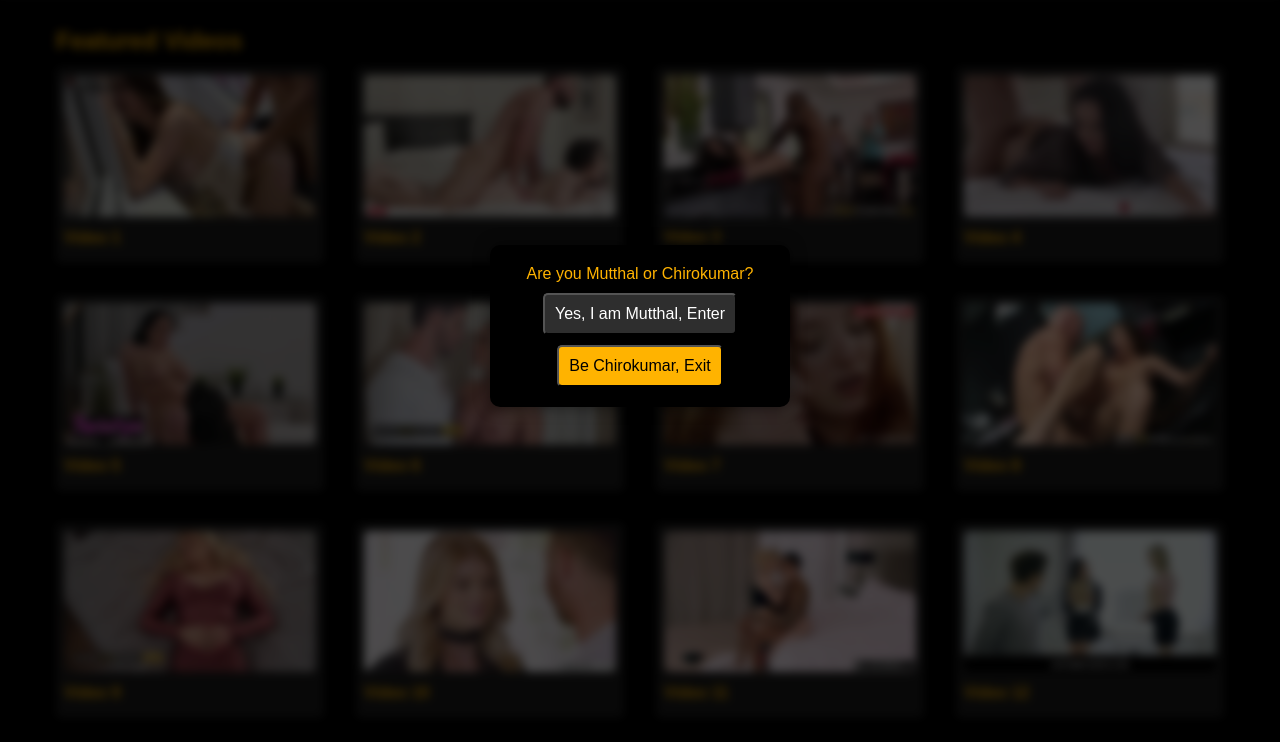
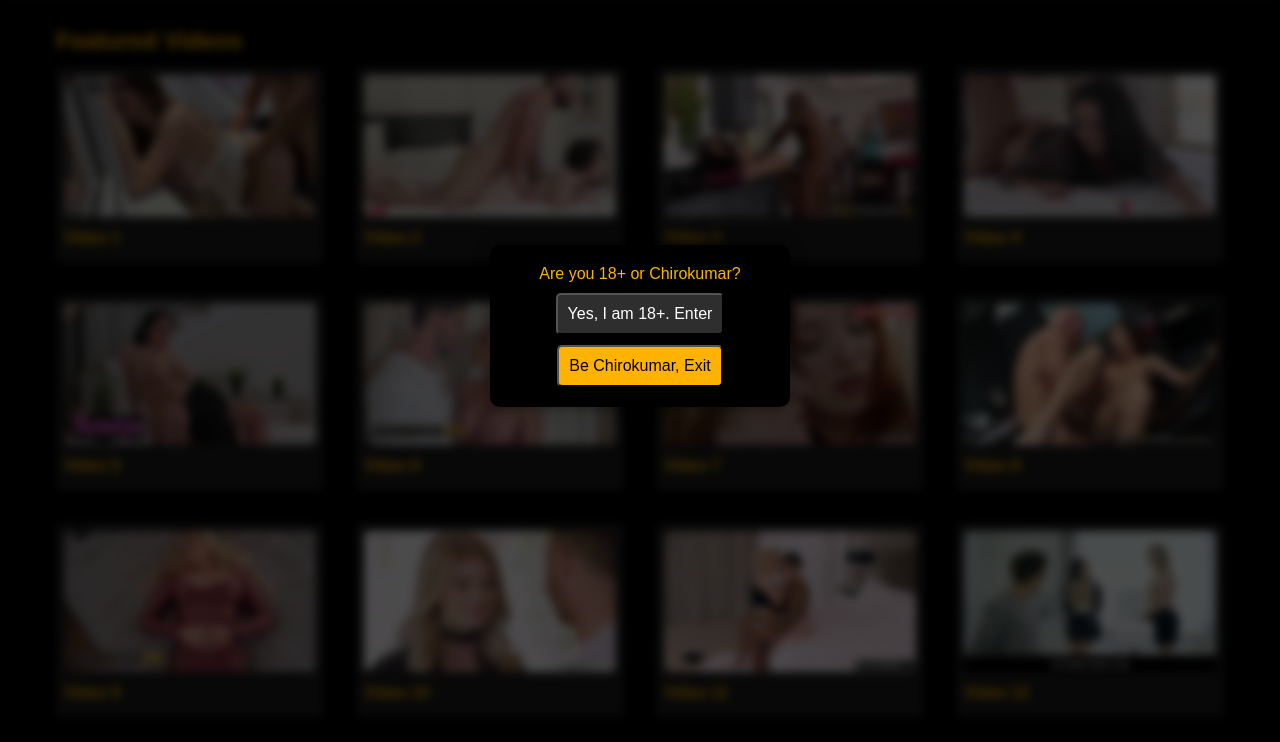
Before and after one commit to SpeedX-designer/Chirokumar-Hub, a plain HTML site: page index.html in a window 1280 px wide. Shown: the part 74-816 px from the top of the page. Drawn offline with Linux system fonts and the light colour scheme.

Commit message:
Add files via upload

```diff
--- a/index.html
+++ b/index.html
@@ -182,8 +182,8 @@
     <!-- Overlay and Popup -->
     <div class="overlay"></div>
     <div class="popup">
-        <p>Are you Mutthal or Chirokumar?</p>
-        <button class="yes-button">Yes, I am Mutthal, Enter</button>
+        <p>Are you 18+ or Chirokumar?</p>
+        <button class="yes-button">Yes, I am 18+. Enter</button>
         <button class="exit-button">Be Chirokumar, Exit</button>
     </div>
 
```
